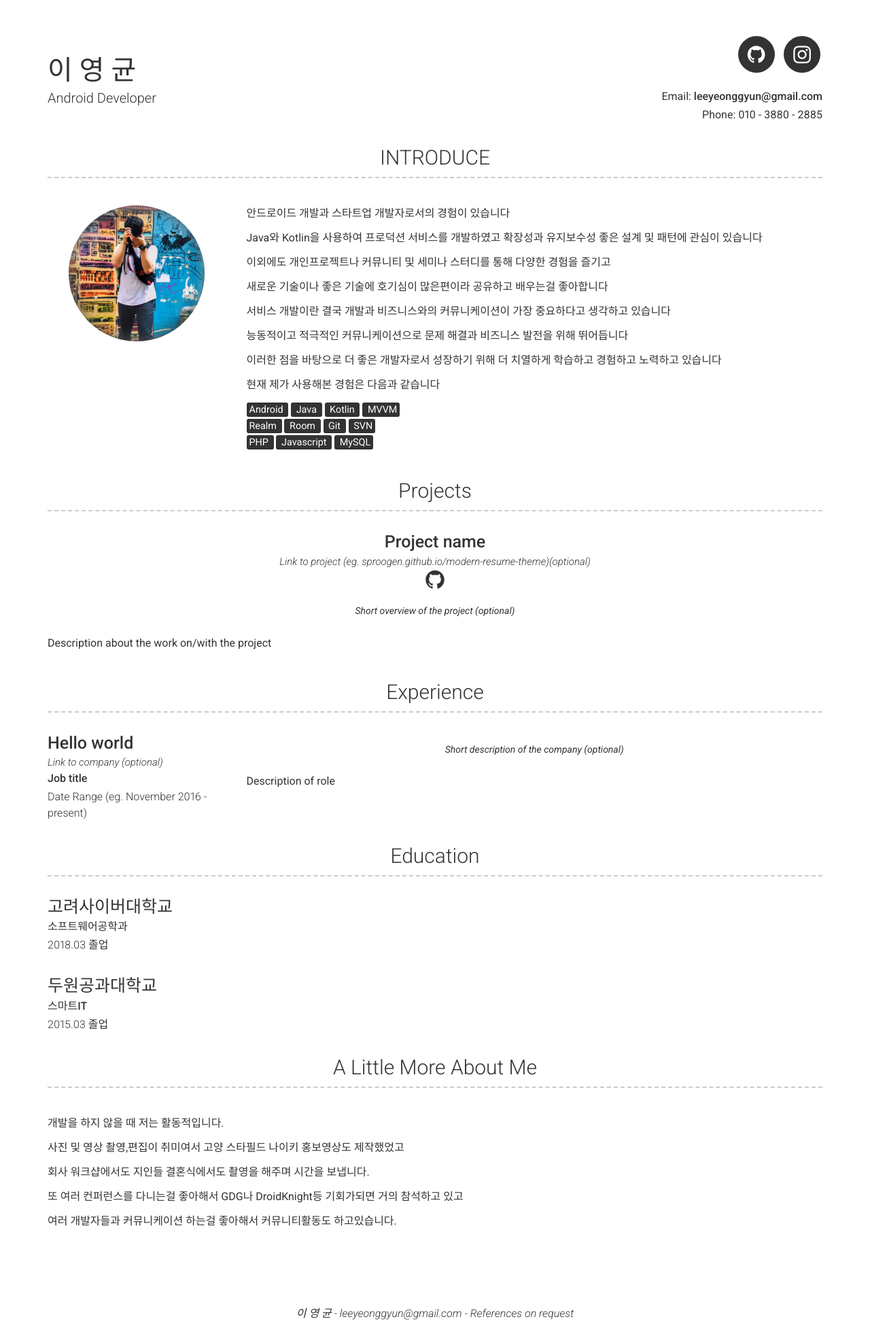
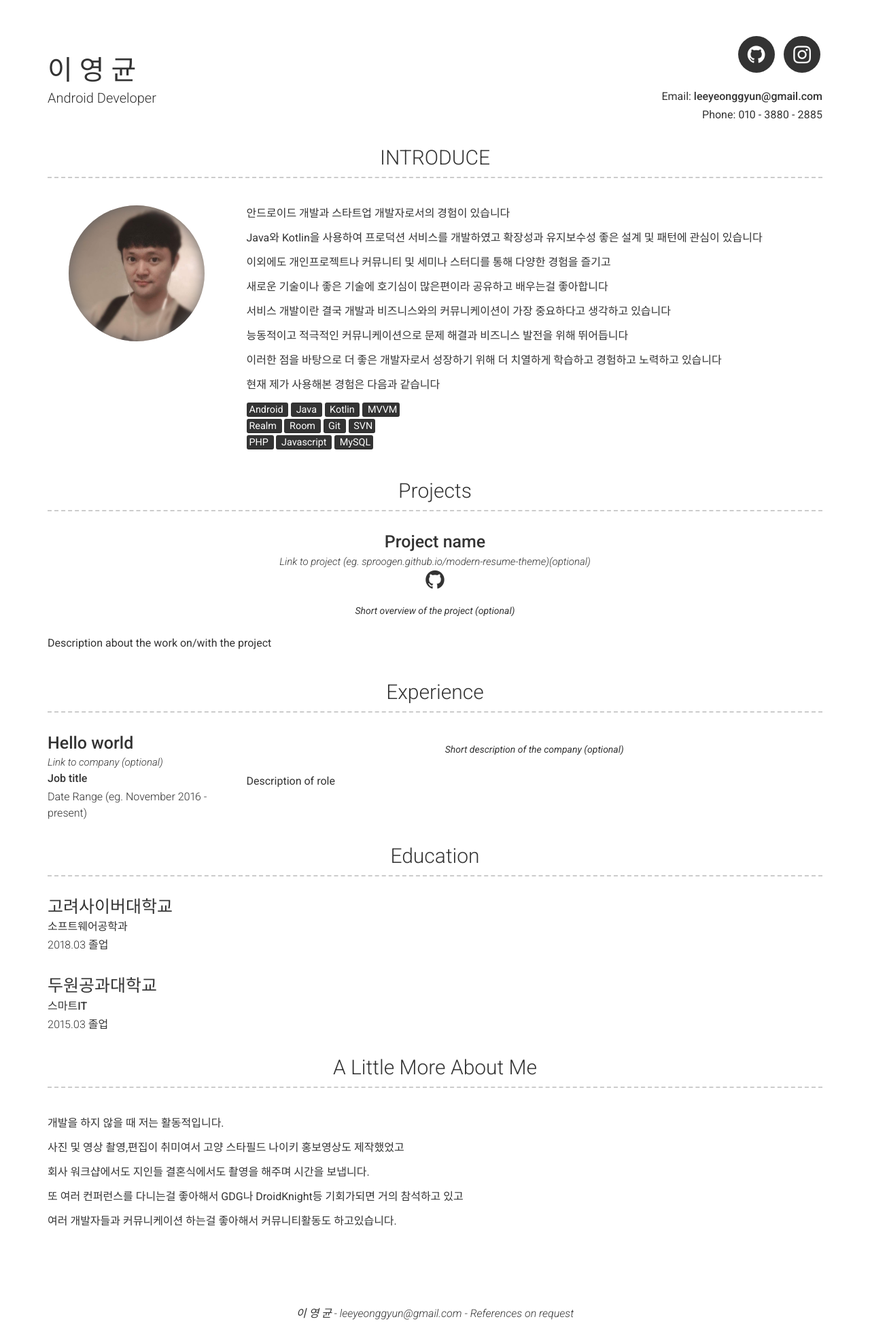
Before and after one commit to developerwatson/devwatsonlee.github.io, a Jekyll site: the page built from index.md, in a window 1280 px wide. Shown: the whole page at 68% size. Built offline with Jekyll 4.4.1, drawn with Linux system fonts in a browser that asks for light colours.

Commit message:
profile image change

```diff
--- a/_config.yml
+++ b/_config.yml
@@ -24,7 +24,7 @@ instagram_username: gyunizero
 
 # About Section
 about_title: INTRODUCE
-about_profile_image: images/ygh.png
+about_profile_image: images/yg.JPG
 about_content: |
   안드로이드 개발과 스타트업 개발자로서의 경험이 있습니다
 
```
